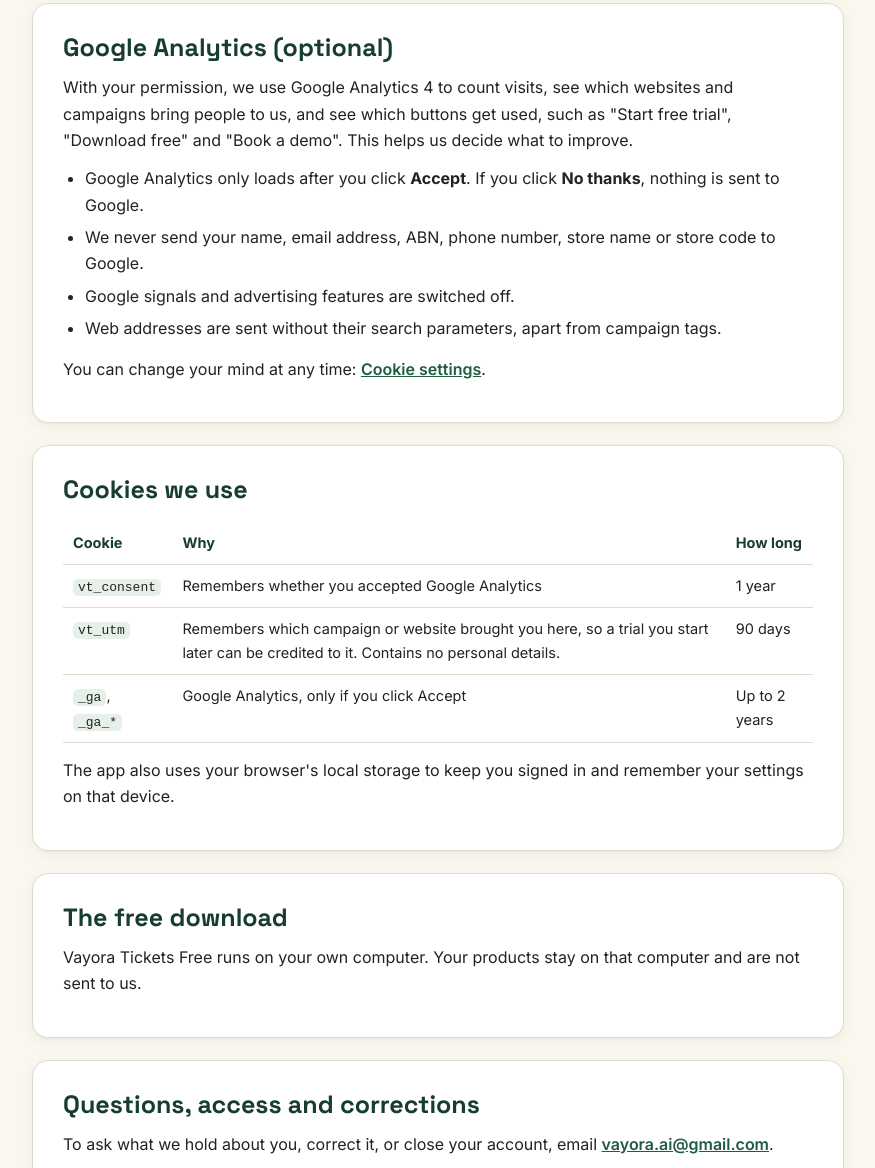
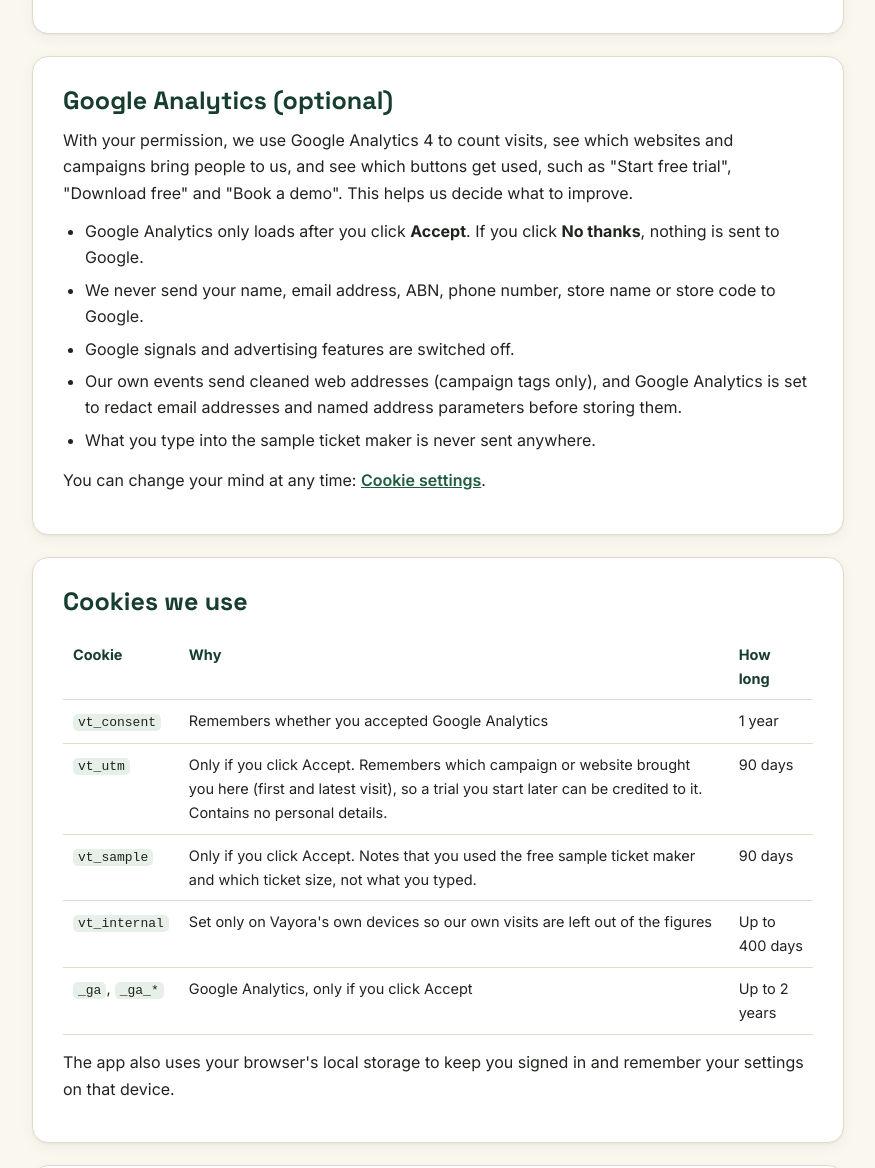
Before and after one commit to vayoraai/vayora-home, a plain HTML site: page privacy/index.html in a window 1280 px wide. Shown: the part 920-2088 px from the top of the page, without its empty margins (202-1077 px from the left). Drawn offline with Linux system fonts and the light colour scheme.

Commit message:
Privacy page: consent-only attribution, sample and internal cookies, GA redaction
Co-Authored-By: Claude Opus 5.5 <noreply@anthropic.com>
Claude-Session: https://claude.ai/code/session_01QnHuT2AnbN1C84Txy77GqZ

```diff
--- a/privacy/index.html
+++ b/privacy/index.html
@@ -60,7 +60,7 @@ footer.site .foot-legal{max-width:1180px;margin:18px auto 0;font-size:12.5px;}
 <li><b>Your store name and ABN</b>, to set up your store and check that each business gets one free trial.</li>
 <li><b>Your products, print queue and saved batches</b>, so your team sees the same data on every device.</li>
 <li><b>Staff names</b> that your staff enter when they join with your store code, so scans and prints show who did them.</li>
-<li><b>How you found us</b>: the campaign tags (for example <code>utm_source=facebook</code>) or the name of the website that linked to us, if any. This contains no personal details.</li>
+<li><b>How you found us</b>, only if you accepted analytics cookies: the campaign tags (for example <code>utm_source=facebook</code>) or the name of the website that linked to us, from your first and most recent visit, and whether you tried the free sample ticket maker first. This contains no personal details.</li>
 <li><b>Setup milestones</b>: the dates of your store's first import, first scan and first print, so we can see where new stores get stuck and improve the app.</li>
 </ul>
 <p>To make sure each business gets only one free trial, the app also checks a scrambled (hashed) copy of the ABN, the account, the device and the internet connection used to start a trial.</p>
@@ -73,7 +73,8 @@ footer.site .foot-legal{max-width:1180px;margin:18px auto 0;font-size:12.5px;}
 <li>Google Analytics only loads after you click <b>Accept</b>. If you click <b>No thanks</b>, nothing is sent to Google.</li>
 <li>We never send your name, email address, ABN, phone number, store name or store code to Google.</li>
 <li>Google signals and advertising features are switched off.</li>
-<li>Web addresses are sent without their search parameters, apart from campaign tags.</li>
+<li>Our own events send cleaned web addresses (campaign tags only), and Google Analytics is set to redact email addresses and named address parameters before storing them.</li>
+<li>What you type into the sample ticket maker is never sent anywhere.</li>
 </ul>
 <p>You can change your mind at any time: <a href="#" data-vt-consent-open>Cookie settings</a>.</p>
 </section>
@@ -82,7 +83,9 @@ footer.site .foot-legal{max-width:1180px;margin:18px auto 0;font-size:12.5px;}
 <div class="table-wrap"><table class="ref">
 <tr><th>Cookie</th><th>Why</th><th>How long</th></tr>
 <tr><td><code>vt_consent</code></td><td>Remembers whether you accepted Google Analytics</td><td>1 year</td></tr>
-<tr><td><code>vt_utm</code></td><td>Remembers which campaign or website brought you here, so a trial you start later can be credited to it. Contains no personal details.</td><td>90 days</td></tr>
+<tr><td><code>vt_utm</code></td><td>Only if you click Accept. Remembers which campaign or website brought you here (first and latest visit), so a trial you start later can be credited to it. Contains no personal details.</td><td>90 days</td></tr>
+<tr><td><code>vt_sample</code></td><td>Only if you click Accept. Notes that you used the free sample ticket maker and which ticket size, not what you typed.</td><td>90 days</td></tr>
+<tr><td><code>vt_internal</code></td><td>Set only on Vayora's own devices so our own visits are left out of the figures</td><td>Up to 400 days</td></tr>
 <tr><td><code>_ga</code>, <code>_ga_*</code></td><td>Google Analytics, only if you click Accept</td><td>Up to 2 years</td></tr>
 </table></div>
 <p>The app also uses your browser's local storage to keep you signed in and remember your settings on that device.</p>
```
